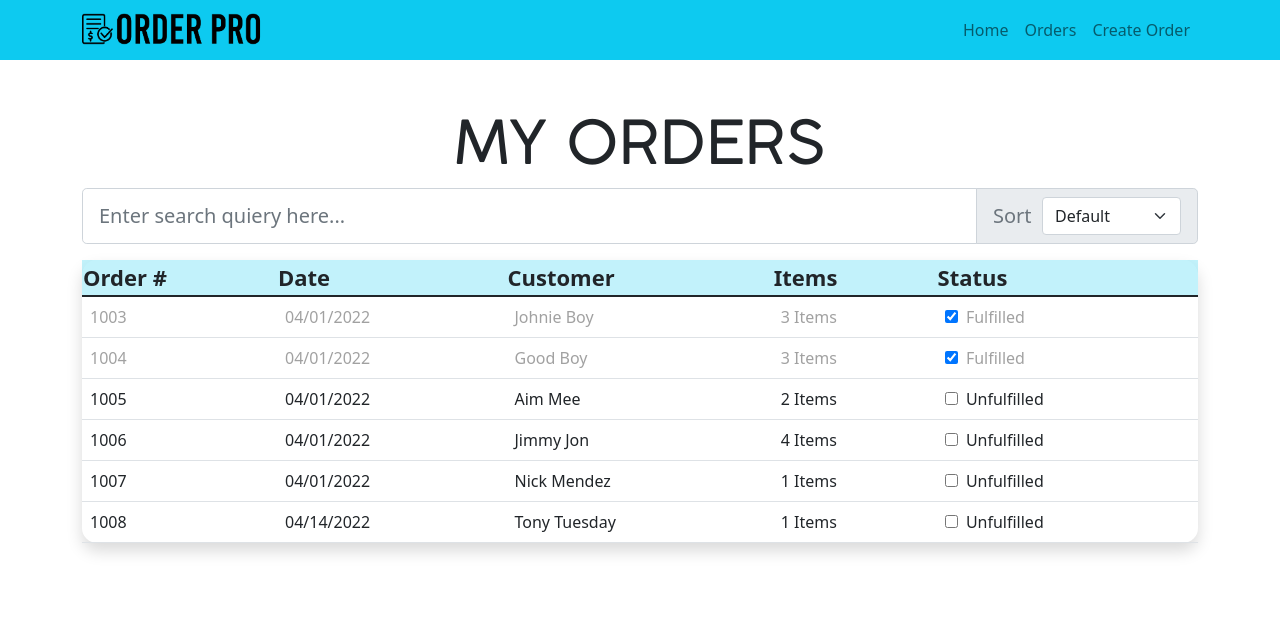
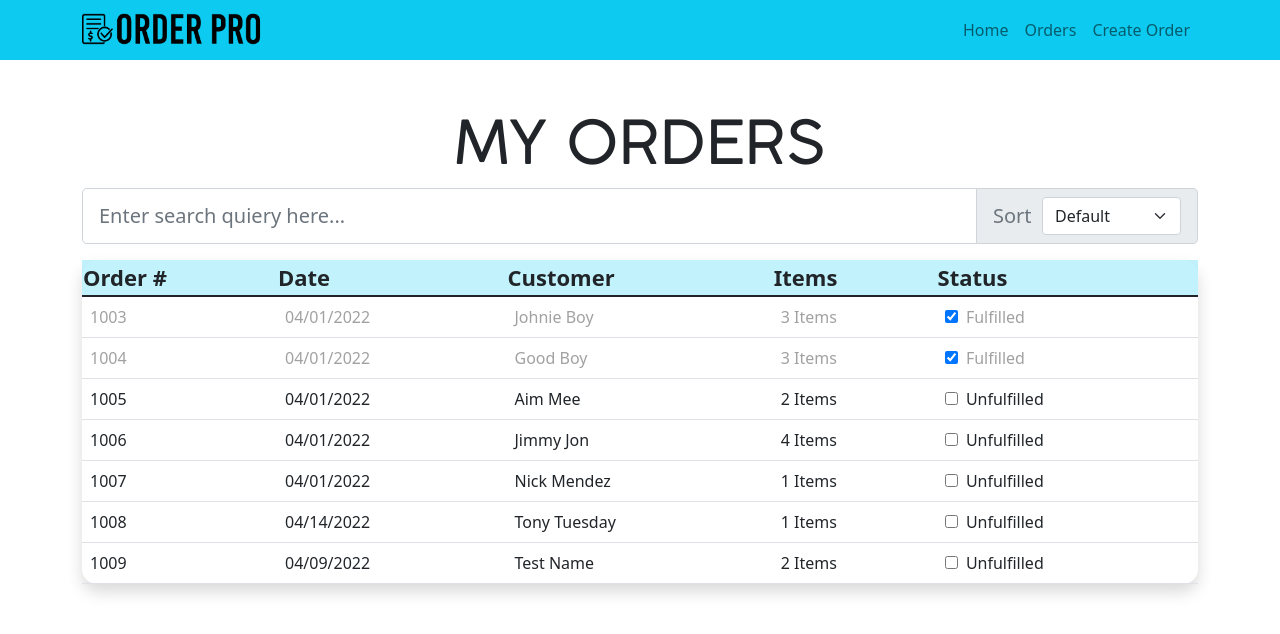
Before and after one commit to nickmendezFlatiron/Order-Pro, a React (Create React App) app: page /orders in a window 1280 px wide. Shown: the top 634 px of the page. Built offline with nearby package versions, Linux system fonts and the light colour scheme; data requests are answered from the project's data file.

Commit message:
changed items key in db.json and controlled a value of an array instead of object

```diff
--- a/src/components/order-page/TableRow.jsx
+++ b/src/components/order-page/TableRow.jsx
@@ -21,7 +21,7 @@ const TableRow = ({order}) => {
 
   const rowColor = toggleFulfillment ? "fulfilled" : "unfulfilled" ;
 
-  const itemCount = Object.keys(items).length
+  const itemCount = items.split(",").length
 
   const splitdate = date.split("-")
   const newDate = `${splitdate[1]}/${splitdate[2]}/${splitdate[0]}`
--- a/src/db.json
+++ b/src/db.json
@@ -5,11 +5,7 @@
       "email": "john@email.com",
       "date": "2022-04-01",
       "number": 1003,
-      "items": {
-        "item_1": "shoes",
-        "item_2": "t shirt",
-        "item_3": "socks"
-      },
+      "items": "3 shirts , 2 tables, 1 bag of soil",
       "fulfilled": true,
       "id": 1
     },
@@ -18,11 +14,7 @@
       "email": "good@email.com",
       "date": "2022-04-01",
       "number": 1004,
-      "items": {
-        "item_1": "slippers",
-        "item_2": "shorts",
-        "item_3": "gym bag"
-      },
+      "items":"slippers , shorts , gym bag",
       "fulfilled": true,
       "id": 2
     },
@@ -31,10 +23,7 @@
       "email": "amy@email.com",
       "date": "2022-04-01",
       "number": 1005,
-      "items": {
-        "item_1": "tea",
-        "item_2": "crumpets"
-      },
+      "items": "tea , crumpets",
       "fulfilled": false,
       "id": 3
     },
@@ -43,12 +32,7 @@
       "email": "jimmy@email.com",
       "date": "2022-04-01",
       "number": 1006,
-      "items": {
-        "item_1": "socks",
-        "item_2": "boba tea",
-        "item_3": "greeting card",
-        "item_4": "teddy bear"
-      },
+      "items": "socks , tea , greeting card , teddy bear",
       "fulfilled": false,
       "id": 4
     },
@@ -57,9 +41,7 @@
       "email": "nicholasmendez10@gmail.com",
       "date": "2022-04-01",
       "number": 1007,
-      "items": {
-        "item_1": "2 Sandwiches"
-      },
+      "items": "2 sandwiches" ,
       "fulfilled": false,
       "id": 5
     },
@@ -68,11 +50,18 @@
       "email": "info@everydaycarryny.com",
       "date": "2022-04-14",
       "number": 1008,
-      "items": {
-        "item_1": "Hello Test"
-      },
+      "items": "hello test",
       "fulfilled": false,
       "id": 6
+    },
+    {
+      "name": "Test Name",
+      "email": "test@email.com",
+      "date": "2022-04-09",
+      "number": 1009,
+      "items":  "2 Lotkas ,3 Teas",
+      "fulfilled": false,
+      "id": 7
     }
   ]
 }
```
